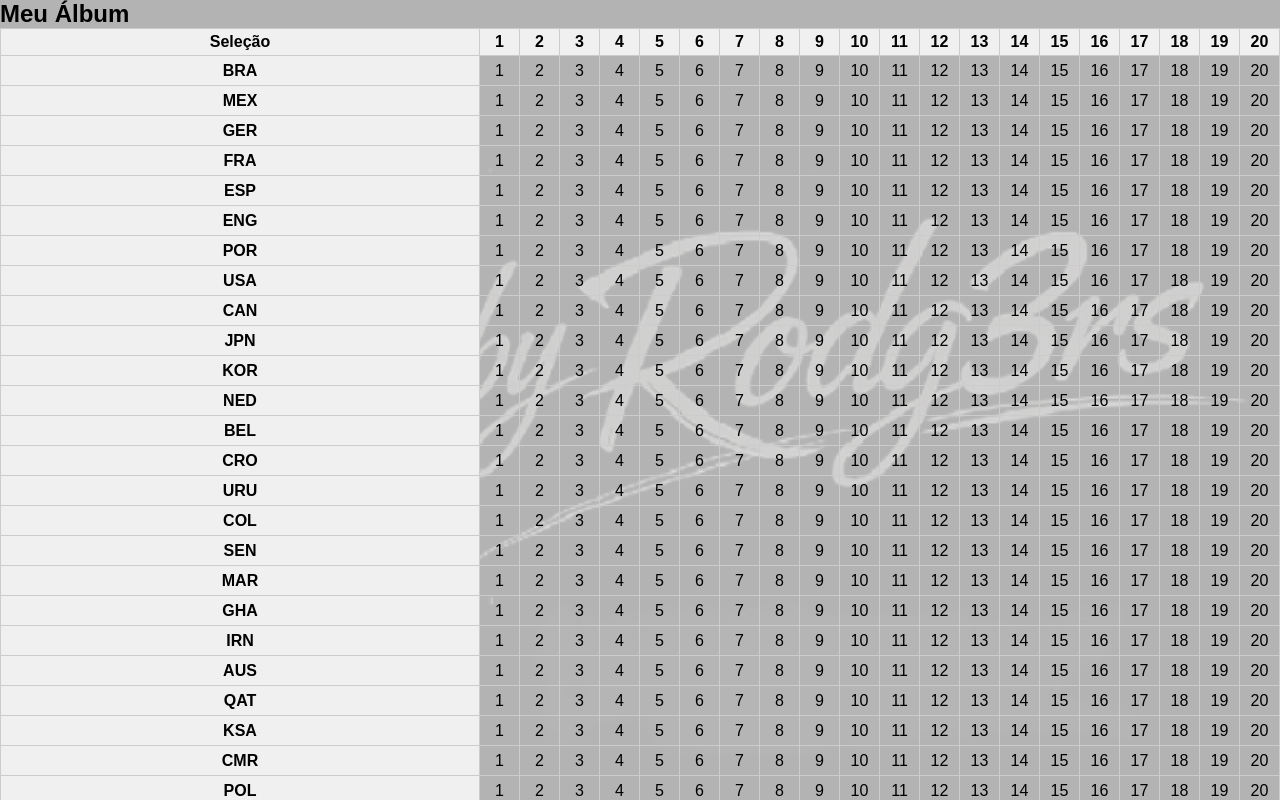
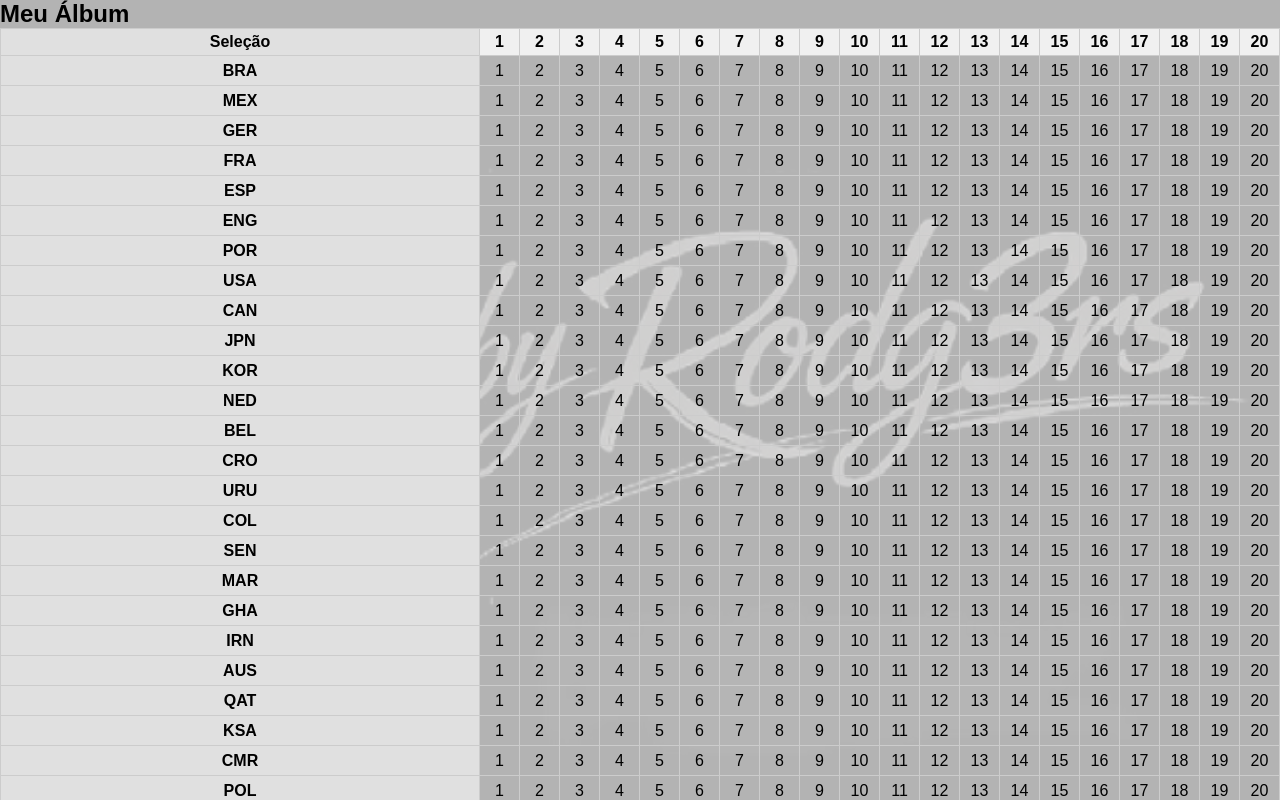
Before and after one commit to rodg3rs/Album-Copa-2026, a website: page public/controle.html in a window 1280 px wide. Shown: the top 800 px of the page. Drawn offline with Linux system fonts and the light colour scheme; no server answers.

Commit message:
Subindo novamente todos os arquivos

```diff
--- a/public/style.css
+++ b/public/style.css
@@ -163,7 +163,7 @@ body::before {
 .album td:first-child {
   position: sticky;
   left: 0;
-  background: #e0e0e0; /* cinza mais forte para destacar a palavra Seleção */
+  background: #fff;   /* fundo branco para não sobrepor */
   z-index: 3;         /* acima das células normais */
 }
 
@@ -175,6 +175,10 @@ body::before {
   z-index: 4;          /* acima das células normais */
 }
 
-
+/* Travar célula de canto (Seleção no cabeçalho) */
+.album tr:first-child th:first-child {
+  z-index: 5;          /* precisa estar acima de tudo */
+  background: #e0e0e0; /* destaque para a palavra Seleção */
+}
 
 #user
```
